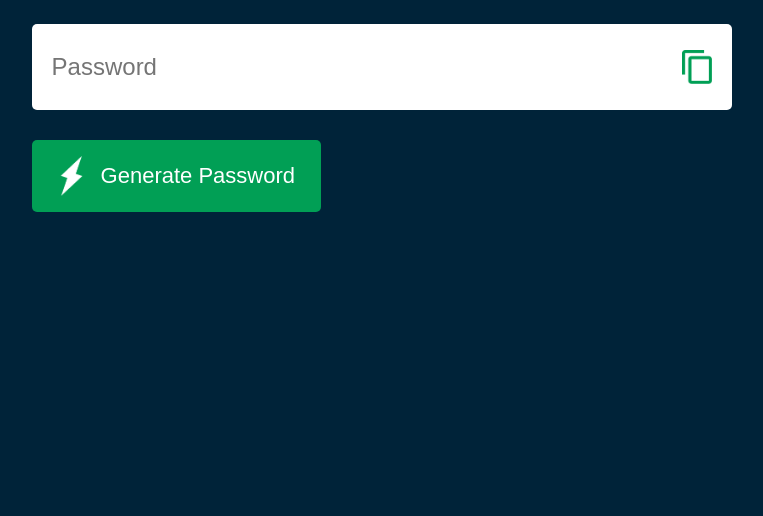
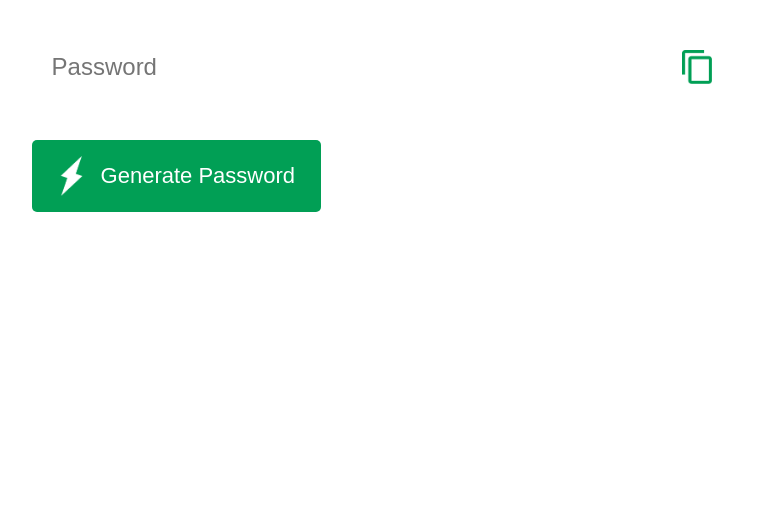
Before and after one commit to agusasso/sacode-2023-html-tugas-day03, a plain HTML site: page index.html in a window 1280 px wide. Shown: the part 284-800 px from the top of the page, without its empty margins (122-885 px from the left). Drawn offline with Linux system fonts and the light colour scheme.

Commit message:
tambahkan file:README.md

```diff
--- a/css/style.css
+++ b/css/style.css
@@ -4,7 +4,7 @@
     font-family: 'poppins', sans-serif;
     box-sizing: border-box;
 }
-body{
+body i{
     background: #002339;
     color: #fff;
 }
```
Also changed, not shown: index.html (+1 -0 lines), image/background.png (added).
